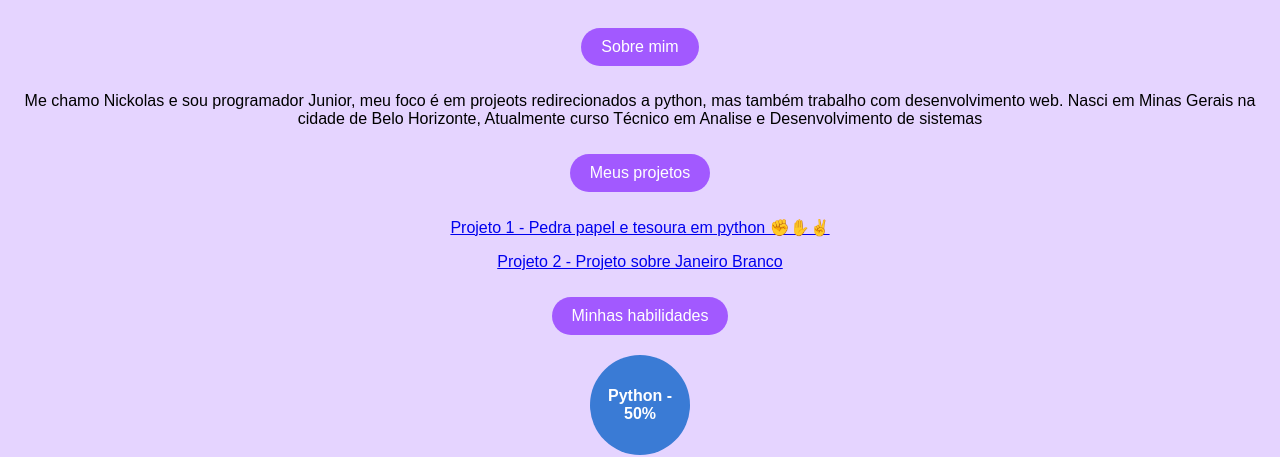
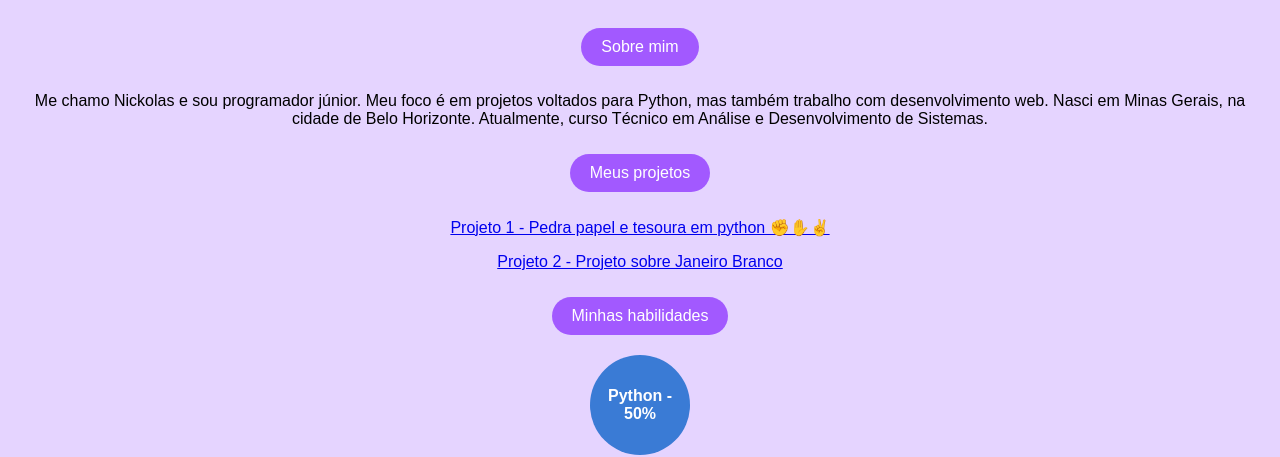
Before and after one commit to Nickchin1/Portifolio, a plain HTML site: page index.html in a window 1280 px wide. Shown: the part 353-810 px from the top of the page. Drawn offline with Linux system fonts and the light colour scheme.

Commit message:
Update index.html

```diff
--- a/index.html
+++ b/index.html
@@ -14,7 +14,7 @@
     <button class="trocar-tema" onclick="trocarTema()">Mudar Tema</button>
     <header>
         <h1>Bem vindo ao meu portfólio</h1>
-        <img src="foto.jpg "alt="Foto de perfil" class="foto-perfil">
+        <img src="foto.jpg " alt="Foto de perfil" class="foto-perfil">
         <nav>
             <button onclick="rolarPara('sobre')">Sobre</button>
             <button onclick="rolarPara('habilidades')">Habilidades</button>
@@ -32,9 +32,9 @@
 
     <section>
         <div class="botao" id="sobre">Sobre mim</div>
-        <p>Me chamo Nickolas e sou programador Junior, meu foco é em projeots redirecionados a python, mas também
-            trabalho com desenvolvimento web. Nasci em Minas Gerais na cidade de Belo Horizonte, Atualmente curso
-            Técnico em Analise e Desenvolvimento de sistemas
+        <p>Me chamo Nickolas e sou programador júnior. Meu foco é em projetos voltados para Python, mas também trabalho
+            com desenvolvimento web. Nasci em Minas Gerais, na cidade de Belo Horizonte. Atualmente, curso Técnico em
+            Análise e Desenvolvimento de Sistemas.
 
         </p>
 
```
